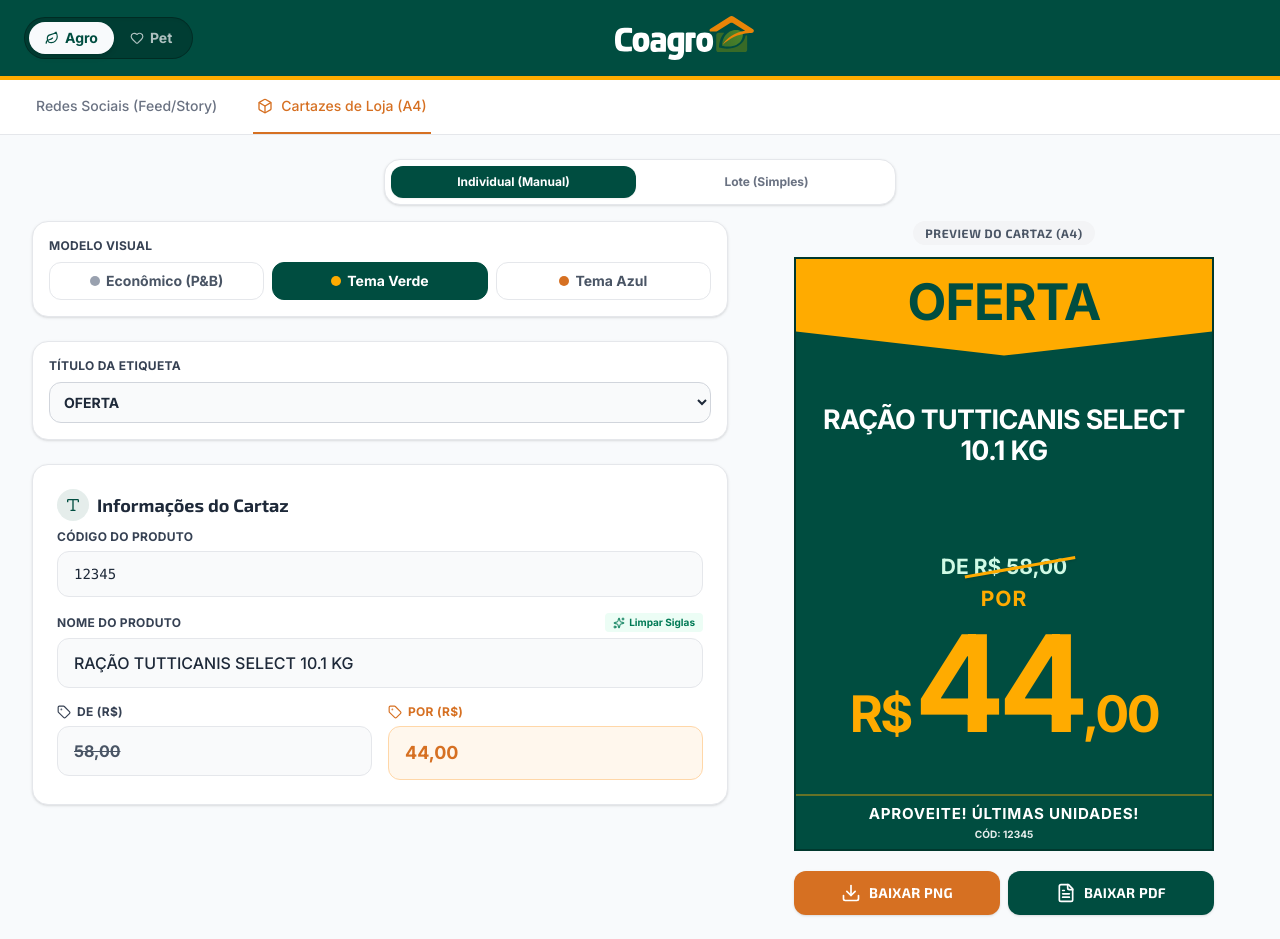
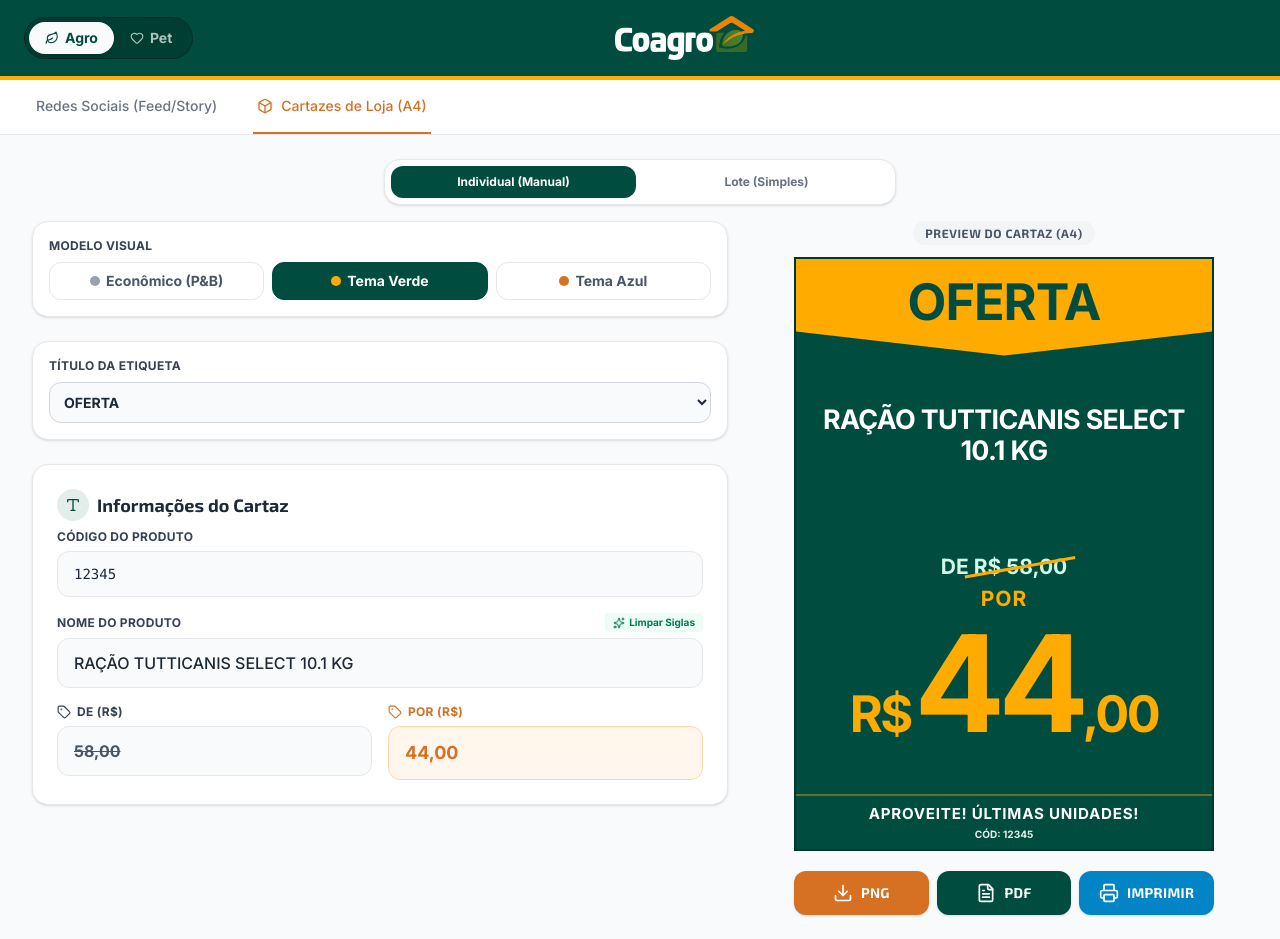
Before and after one commit to kaioa64-ship-it/Sobrinho, a React (Vite) app in the folder coagro-agro-studio (2)/: page / in a window 1280 px wide. Both pictures are taken after a click on the button "Cartazes de Loja (A4)". Built offline with nearby package versions, Linux system fonts and the light colour scheme.

Commit message:
feat(whatsapp & posters): dynamic centered header without badge, print button for A4, and roadmap 2.3.0

```diff
--- a/coagro-agro-studio (2)/src/App.tsx
+++ b/coagro-agro-studio (2)/src/App.tsx
@@ -18,7 +18,7 @@
 import { CommunicationMode } from './lib/communicationMode';
 import { toPng, toJpeg } from 'html-to-image';
 import { jsPDF } from 'jspdf';
-import { Eye, Sparkles, Copy, Download, Columns2, Maximize2, Box, FileText } from 'lucide-react';
+import { Eye, Sparkles, Copy, Download, Columns2, Maximize2, Box, FileText, Printer } from 'lucide-react';
 
 export default function App() {
   // Estado inicial 100% zerado - sem nenhum produto ou texto pré-carregado
@@ -157,6 +157,7 @@
         template?: TemplateLayout;
         format?: CanvasFormat;
         theme?: CanvasTheme;
+        badge?: string;
       }) => {
         if (params.scope) handleSetAppMode(params.scope);
         if (params.template) setTemplateLayout(params.template);
@@ -172,7 +173,7 @@
           diferenciais: ['Tanque anatômico 16L', 'Bico cônico regulável', 'Válvula de alívio'],
           theme: params.theme || (params.scope === 'PET' ? 'clean-branco' : 'campo-agro'),
           cta: 'PEÇA NO WHATSAPP',
-          badge: 'Sem Selo',
+          badge: params.badge || 'Sem Selo',
         };
         setSocialManualData(newManual);
 
@@ -333,6 +334,38 @@
       pdf.save(`${prefix}-${suffix}-${Date.now()}.pdf`);
     } catch (err: any) {
       alert('Erro ao gerar PDF: ' + err.message);
+    }
+  };
+
+  const handlePrintCanvas = async (elementId: string) => {
+    try {
+      const el = document.getElementById(elementId);
+      if (!el) return;
+      const dataUrl = await toPng(el, { quality: 0.98, pixelRatio: 2 });
+      const printWindow = window.open('', '_blank');
+      if (!printWindow) {
+        alert('Por favor, permita pop-ups no navegador para imprimir o cartaz diretamente.');
+        return;
+      }
+      printWindow.document.write(`
+        <!DOCTYPE html>
+        <html>
+          <head>
+            <title>Imprimir Cartaz Coagro</title>
+            <style>
+              @page { size: A4 portrait; margin: 0; }
+              body { margin: 0; padding: 0; display: flex; align-items: center; justify-content: center; width: 100vw; height: 100vh; background: #fff; }
+              img { width: 100%; height: 100%; object-fit: contain; }
+            </style>
+          </head>
+          <body>
+            <img src="${dataUrl}" onload="window.print(); window.close();" />
+          </body>
+        </html>
+      `);
+      printWindow.document.close();
+    } catch (err: any) {
+      alert('Erro ao preparar impressão: ' + err.message);
     }
   };
 
@@ -871,14 +904,22 @@
                       className="flex-1 py-3 bg-[#d67022] hover:bg-[#b55b17] text-white rounded-xl text-xs sm:text-sm font-bold font-exo2 tracking-wide uppercase flex items-center justify-center gap-1 sm:gap-2 shadow-sm transition active:scale-95 cursor-pointer"
                     >
                       <Download className="w-4 h-4 sm:w-5 sm:h-5" />
-                      Baixar PNG
+                      PNG
                     </button>
                     <button
                       onClick={() => handleDownloadPdf('preview-poster-a4', 'cartaz-a4')}
                       className="flex-1 py-3 bg-[#004d40] hover:bg-[#00382e] text-white rounded-xl text-xs sm:text-sm font-bold font-exo2 tracking-wide uppercase flex items-center justify-center gap-1 sm:gap-2 shadow-sm transition active:scale-95 cursor-pointer"
                     >
                       <FileText className="w-4 h-4 sm:w-5 sm:h-5" />
-                      Baixar PDF
+                      PDF
+                    </button>
+                    <button
+                      onClick={() => handlePrintCanvas('preview-poster-a4')}
+                      className="flex-1 py-3 bg-[#0284c7] hover:bg-[#0369a1] text-white rounded-xl text-xs sm:text-sm font-bold font-exo2 tracking-wide uppercase flex items-center justify-center gap-1 sm:gap-2 shadow-sm transition active:scale-95 cursor-pointer"
+                      title="Imprimir cartaz diretamente em folha A4"
+                    >
+                      <Printer className="w-4 h-4 sm:w-5 sm:h-5" />
+                      Imprimir
                     </button>
                   </div>
                 </div>
--- a/coagro-agro-studio (2)/src/components/art-renderer/templates/WhatsappStatusVertical.tsx
+++ b/coagro-agro-studio (2)/src/components/art-renderer/templates/WhatsappStatusVertical.tsx
@@ -116,8 +116,12 @@
       )}
 
       {/* --- ZONA 1: CABEÇALHO & IDENTIDADE --- */}
-      <header className="relative z-10 flex items-center justify-between w-full pt-[1cqw]">
-        <div className="w-[32cqw] max-w-[140px] flex items-center">
+      <header className={`relative z-10 flex items-center w-full pt-[1cqw] ${
+        hasBadge ? 'justify-between' : 'justify-center'
+      }`}>
+        <div className={`flex items-center ${
+          hasBadge ? 'w-[32cqw] max-w-[140px]' : 'w-[38cqw] max-w-[170px] justify-center'
+        }`}>
           {isPet ? (
             <CoagroPetLogo className="w-full h-auto drop-shadow-md" />
           ) : (
```
Also changed, not shown: 1 other file (tests, documents, lock files or other folders).
